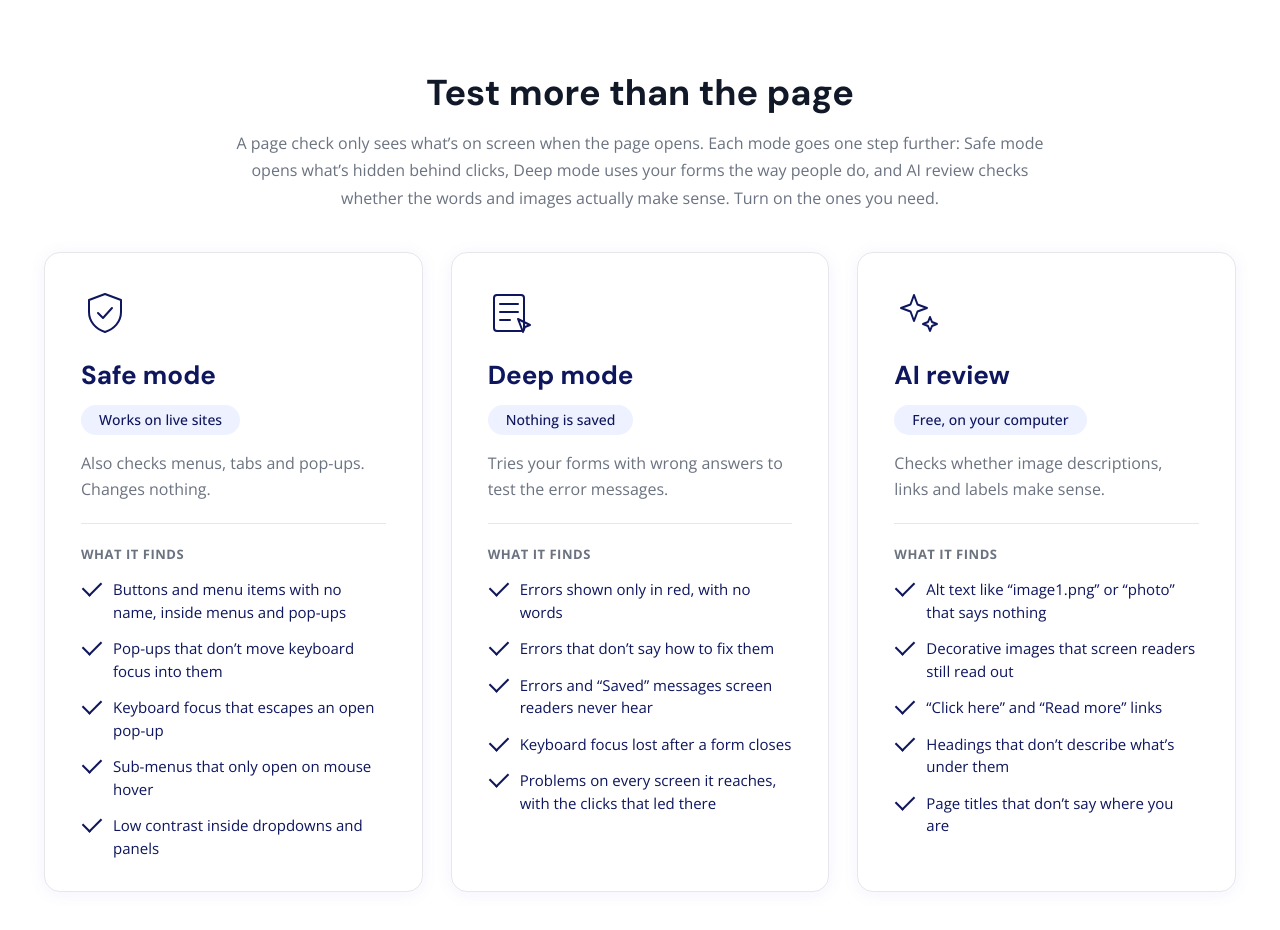
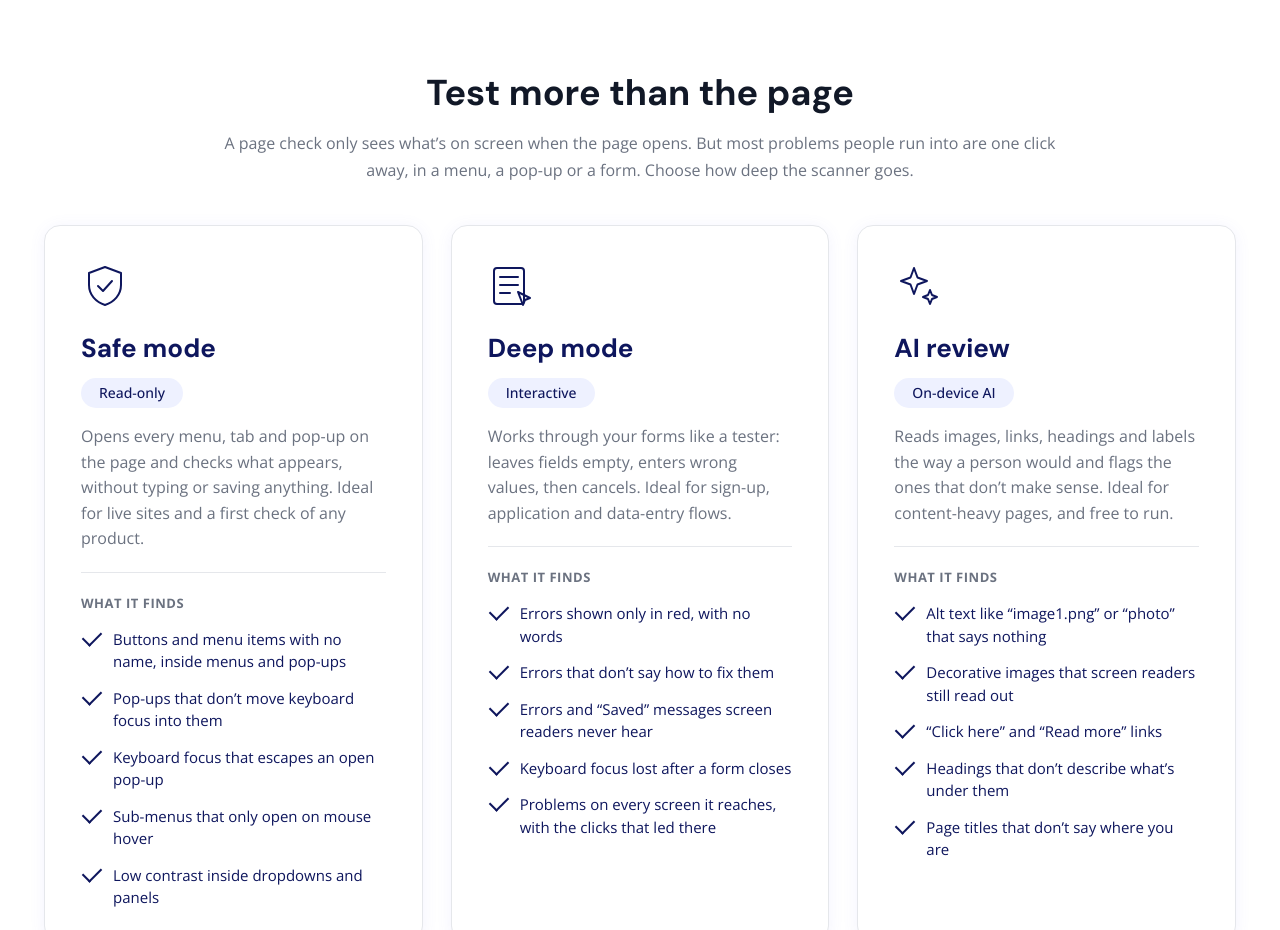
Before and after one commit to niharikasuri-bit/accessibility-site, a plain HTML site: page index.html in a window 1280 px wide. Shown: the part 1900-2830 px from the top of the page. Drawn offline with nearby package versions, Linux system fonts and the light colour scheme.

Commit message:
Scan modes: plainer description, category tags, what each mode is ideal for
Co-Authored-By: Claude Opus 5.5 <noreply@anthropic.com>

```diff
--- a/index.html
+++ b/index.html
@@ -207,13 +207,13 @@
     <section class="modes" id="modes" aria-labelledby="modes-title">
       <div class="wrap">
         <h2 id="modes-title">Test more than the page</h2>
-        <p class="lead-sm">A page check only sees what’s on screen when the page opens. Each mode goes one step further: Safe mode opens what’s hidden behind clicks, Deep mode uses your forms the way people do, and AI review checks whether the words and images actually make sense. Turn on the ones you need.</p>
+        <p class="lead-sm">A page check only sees what’s on screen when the page opens. But most problems people run into are one click away, in a menu, a pop-up or a form. Choose how deep the scanner goes.</p>
         <ul class="mode-grid">
           <li class="mode-card">
             <svg class="mode-icon" aria-hidden="true" viewBox="0 0 48 48" width="48" height="48" fill="none" stroke="currentColor" stroke-width="2" stroke-linecap="round" stroke-linejoin="round"><path d="M24 5l16 6v12c0 10-7 17-16 20-9-3-16-10-16-20V11z"/><path d="M17 24l5 5 9-10"/></svg>
             <h3>Safe mode</h3>
-            <span class="mode-tag">Works on live sites</span>
-            <p>Also checks menus, tabs and pop-ups. Changes nothing.</p>
+            <span class="mode-tag">Read-only</span>
+            <p>Opens every menu, tab and pop-up on the page and checks what appears, without typing or saving anything. Ideal for live sites and a first check of any product.</p>
             <p class="mode-finds">What it finds</p>
             <ul class="mode-points">
               <li>Buttons and menu items with no name, inside menus and pop-ups</li>
@@ -226,8 +226,8 @@
           <li class="mode-card">
             <svg class="mode-icon" aria-hidden="true" viewBox="0 0 48 48" width="48" height="48" fill="none" stroke="currentColor" stroke-width="2" stroke-linecap="round" stroke-linejoin="round"><rect x="6" y="6" width="30" height="36" rx="3"/><path d="M12 15h18M12 23h18M12 31h10"/><path d="M30 30l12 6-5 2-2 5z"/></svg>
             <h3>Deep mode</h3>
-            <span class="mode-tag">Nothing is saved</span>
-            <p>Tries your forms with wrong answers to test the error messages.</p>
+            <span class="mode-tag">Interactive</span>
+            <p>Works through your forms like a tester: leaves fields empty, enters wrong values, then cancels. Ideal for sign-up, application and data-entry flows.</p>
             <p class="mode-finds">What it finds</p>
             <ul class="mode-points">
               <li>Errors shown only in red, with no words</li>
@@ -240,8 +240,8 @@
           <li class="mode-card">
             <svg class="mode-icon" aria-hidden="true" viewBox="0 0 48 48" width="48" height="48" fill="none" stroke="currentColor" stroke-width="2" stroke-linecap="round" stroke-linejoin="round"><path d="M20 6l3.5 9.5L33 19l-9.5 3.5L20 32l-3.5-9.5L7 19l9.5-3.5z"/><path d="M36 28l2 5 5 2-5 2-2 5-2-5-5-2 5-2z"/></svg>
             <h3>AI review</h3>
-            <span class="mode-tag">Free, on your computer</span>
-            <p>Checks whether image descriptions, links and labels make sense.</p>
+            <span class="mode-tag">On-device AI</span>
+            <p>Reads images, links, headings and labels the way a person would and flags the ones that don’t make sense. Ideal for content-heavy pages, and free to run.</p>
             <p class="mode-finds">What it finds</p>
             <ul class="mode-points">
               <li>Alt text like “image1.png” or “photo” that says nothing</li>
```
